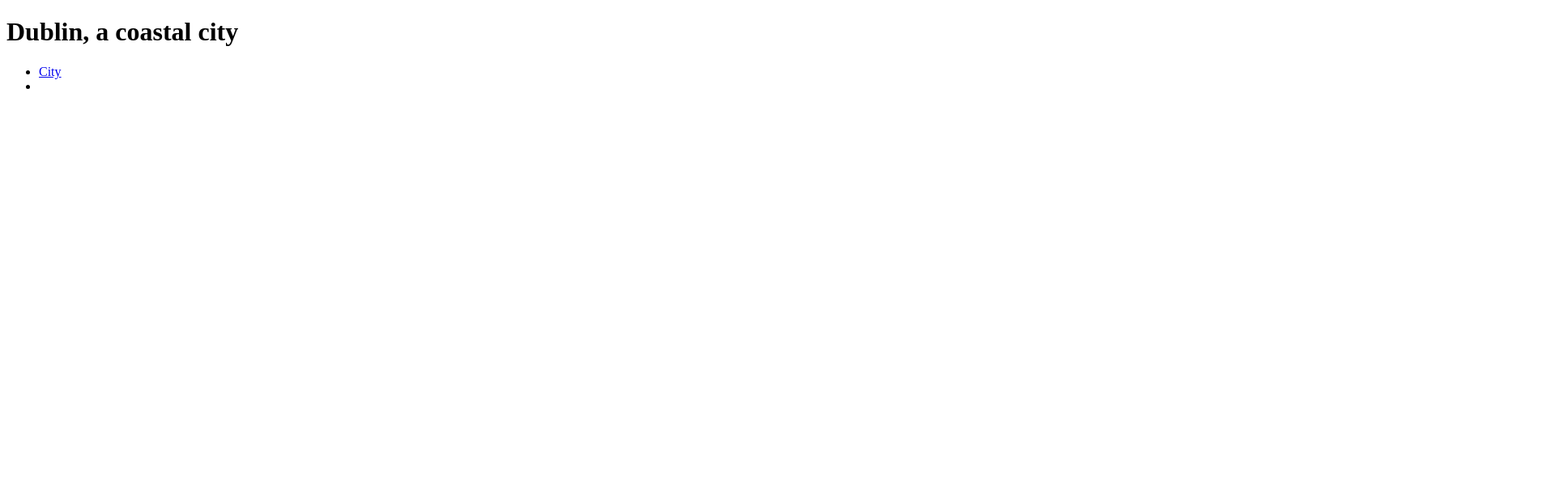
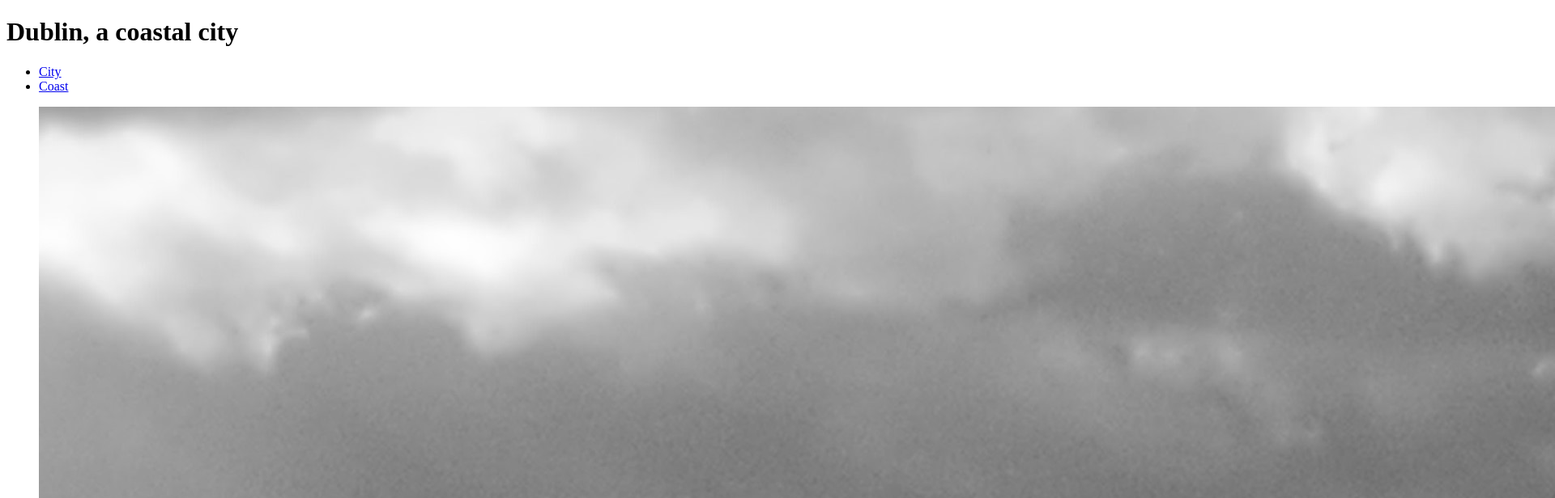
Before and after one commit to Mr-Pete/new-template, a plain HTML site: page index.html in a window 1280 px wide. Shown: the top 616 px of the page at 81% size, 1920 px wide, since content can reach past the window. Drawn offline with Linux system fonts and the light colour scheme.

Commit message:
feat: index.html

```diff
--- a/index.html
+++ b/index.html
@@ -7,13 +7,21 @@
 </head>
 <body>
     <h1>Dublin, a coastal city</h1>
-    <nav><ul>
-        <li>
-            <a href="index.html">City</a>
-        </li>
-        <li>
-            <a href="costal.html"><Coast/a>
-        </li>
-    </ul></nav>
+    <nav>
+        <ul>
+            <li>
+                <a href="index.html">City</a>
+            </li>
+            <li>
+                <a href="costal.html">Coast</a>
+            </li>
+        </ul>
+    </nav>
+    <section>
+        <figure>
+            <img src="assets/images/beach.jpg" alt="beach">git
+            <img src="assets/images/city.jpg" alt="city">
+        </figure>
+    </section>
 </body>
 </html>
```
